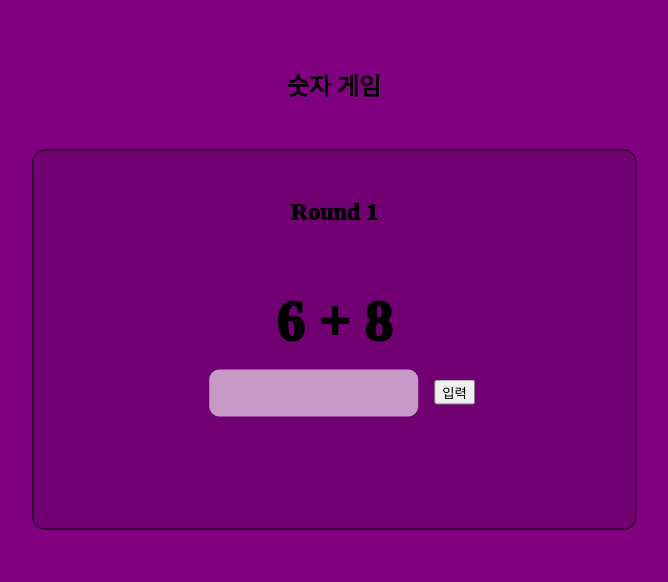
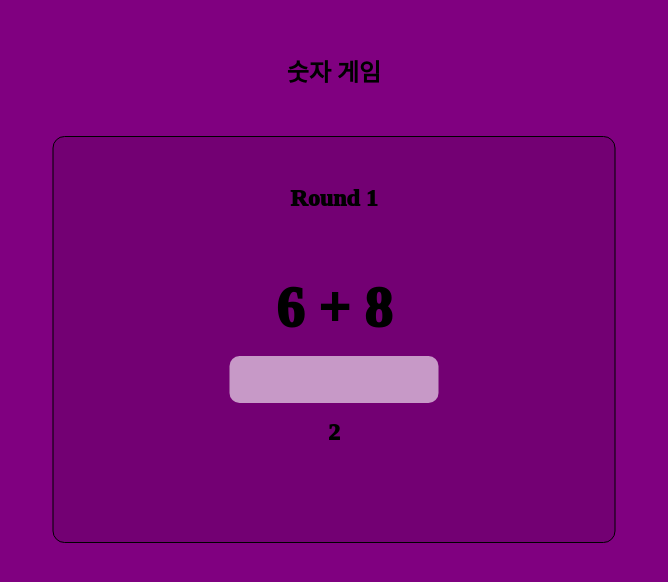
Before and after one commit to tooooo1/whoplus, a React (Create React App) app: page / in a window 1280 px wide. Shown: the part 102-684 px from the top of the page, without its empty margins (306-974 px from the left). Built offline with nearby package versions, Linux system fonts and the light colour scheme; a web font is replaced by a local one.

Commit message:
update : 정답 실시간 비교 및 제한시간 추가

```diff
--- a/src/components/NumberFunc.js
+++ b/src/components/NumberFunc.js
@@ -1,4 +1,4 @@
-import React, {useState, useRef} from 'react';
+import React, {useState, useEffect, useRef} from 'react';
 import styled from 'styled-components';
 
 const SubMissionInput = styled.input`
@@ -21,6 +21,7 @@ const SubMissionQuestion = styled.div`
 `;
 
 const NumberFunc = () => {
+    const [time, setTime] = useState(4);
     const [first, setFirst] = useState(Math.ceil(Math.random() * 9));
     const [second, setSecond] = useState(Math.ceil(Math.random() * 9));
     const [value, setValue] = useState('');
@@ -29,37 +30,52 @@ const NumberFunc = () => {
     const [round, setRound] = useState(1);
     const inputRef = useRef(null);
 
-    const onSubmitForm = (e) => {
-        e.preventDefault();
-        if (parseInt(value) === first + second) {
-            setResult(value + ' 정답입니다.');
+    const handleChange = (e) => {
+        setValue(e.target.value);
+        setResultAnswer('')
+        if (parseInt(e.target.value) === first + second) {
+            setResult(e.target.value + ' 정답입니다.');
             setRound(round + 1);
+            setValue('')
             setFirst(Math.ceil(Math.random() * 9));
             setSecond(Math.ceil(Math.random() * 9));
-            setValue('');
             inputRef.current.focus();
         } else {
-            setResult(value + '은 정답이 아니에요 ㅠ');
-            setValue('');
+            setResult('❌ '+ e.target.value);
             setRound(1);
-            setResultAnswer('정답은 ' + (first+second) + '입니다.');
+            setResultAnswer('✅ ' + (first+second));
         }
     };
 
-    const onChangeInput = (e) => {
-        setValue(e.target.value);
-    }
+    const tick = () => {
+        if (time === 0) reset()
+        else {
+            setTime(time - 1);
+        }
+    };
+
+    const reset = () => {
+        setTime(4);
+
+    };
+
+    useEffect(() => {
+        const timer = setInterval(() => tick(), 1000);
+        return () => clearInterval(timer);
+    })
+
+
 
     return (
         <div>
             <SubMissionRound> Round {round} </SubMissionRound>
             <SubMissionQuestion>{first} + {second}</SubMissionQuestion>
-                <form onSubmit={onSubmitForm}>
-                    <SubMissionInput ref={inputRef} value={value} onChange={onChangeInput} />
-                    <button type="submit">입력</button>
+                <form>
+                    <SubMissionInput ref={inputRef} value={value} onChange={handleChange} />
                 </form>
-            <div id="result">{result}</div>
-            <div id="result">{resultanswer}</div>
+            <div>{time}</div>
+            <div>{result}</div>
+            <div>{resultanswer}</div>
         </div>
     )
 };
```
